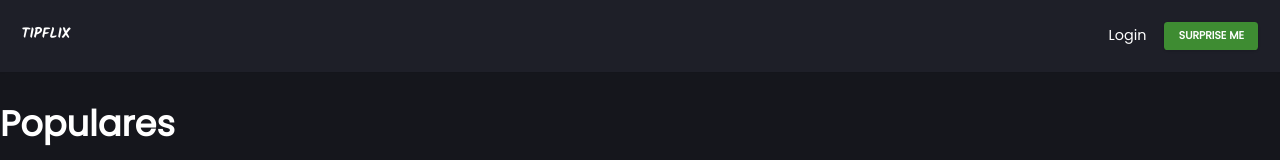
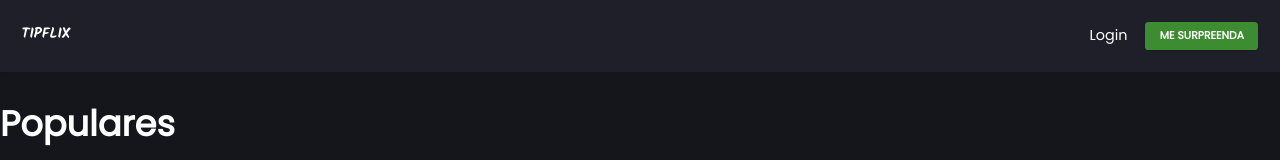
Before and after one commit to Haghalaz/movie-list-api, a React (Create React App) app: page / in a window 1280 px wide. Shown: the top 160 px of the page. Built offline with nearby package versions, Linux system fonts and the light colour scheme; no server answers.

Commit message:
refactor: Change the language of the page

```diff
--- a/src/components/headerMenu/index.jsx
+++ b/src/components/headerMenu/index.jsx
@@ -28,7 +28,7 @@ export default function HeaderMenu(props) {
             href="SurpriseMe"
             className="ease rounded bg-[#3E8C32] px-4 py-2 text-xs font-bold uppercase text-white shadow outline-none transition-all duration-150 hover:bg-[#8CD955] hover:shadow-md focus:outline-none active:bg-teal-600"
           >
-            Surprise Me
+            Me surpreenda
           </a>
         </div>
       </div>
```
